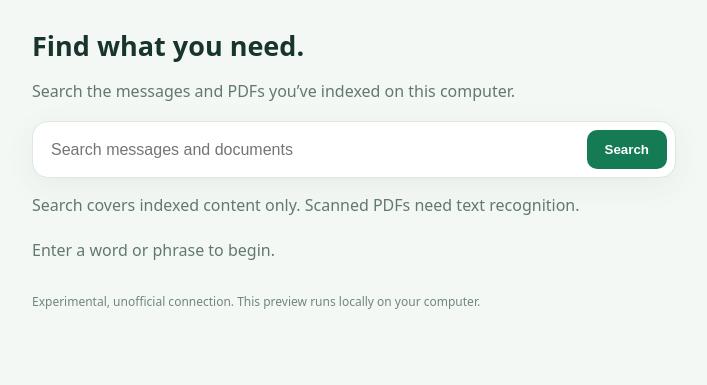
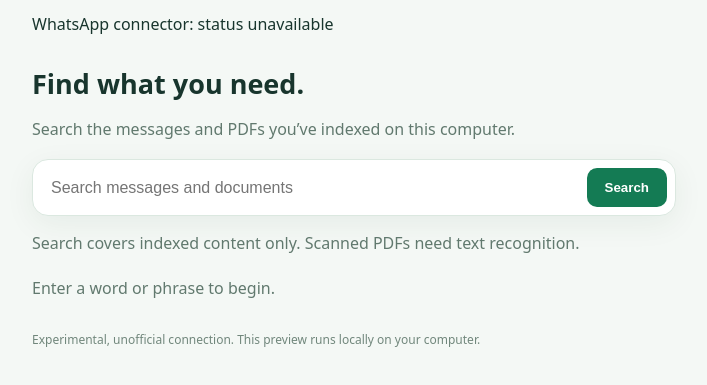
Before and after one commit to Dhananjay2799/whatsapp-search-prototype, a website: page phone.html in a window 1280 px wide. Shown: the part 85-470 px from the top of the page, without its empty margins (286-993 px from the left). Drawn offline with Linux system fonts and the light colour scheme; no server answers.

Commit message:
Show local WhatsApp connector status

```diff
--- a/phone.html
+++ b/phone.html
@@ -1,7 +1,9 @@
 <!doctype html><html lang="en"><head><meta charset="utf-8"><meta name="viewport" content="width=device-width, initial-scale=1"><title>WhatsApp Search</title><style>
 :root{font-family:system-ui,sans-serif;color:#18352d;background:#f4f8f5}*{box-sizing:border-box}body{margin:0}main{max-width:680px;margin:auto;padding:24px 18px}header{display:flex;align-items:center;gap:12px}.icon{background:#147b54;color:white;border-radius:14px;padding:12px;font-weight:bold}h1{font-size:24px;margin:0}header p{margin:3px 0;color:#61796e;font-size:14px}.hero{margin:30px 0 18px}h2{font-size:27px;margin:0 0 8px}.hero p,.hint{color:#61796e;line-height:1.45}form{display:flex;gap:8px;background:white;padding:8px;border:1px solid #dbe8e0;border-radius:16px;box-shadow:0 8px 30px #113b2510}input{min-width:0;flex:1;border:0;outline:0;font-size:16px;padding:10px}button{border:0;border-radius:10px;background:#147b54;color:white;padding:12px 18px;font-weight:700;cursor:pointer}#status{margin:22px 0;color:#61796e}.card{background:white;border:1px solid #e1ebe5;border-radius:16px;padding:18px;margin:12px 0;overflow-wrap:anywhere}.tag{font-size:12px;font-weight:700;color:#147b54;text-transform:uppercase}.card h3{font-size:17px;margin:8px 0}.meta{font-size:13px;color:#61796e}.excerpt{line-height:1.5;white-space:pre-wrap}a{color:#087b50;font-weight:600}footer{font-size:12px;color:#71877c;margin-top:32px}
-</style></head><body><main><header><div class="icon">WS</div><div><h1>WhatsApp Search</h1><p>Personal search prototype</p></div></header><section class="hero"><h2>Find what you need.</h2><p>Search the messages and PDFs you’ve indexed on this computer.</p></section><form id="form"><input id="query" aria-label="Search messages and documents" placeholder="Search messages and documents" maxlength="200" required><button>Search</button></form><p class="hint">Search covers indexed content only. Scanned PDFs need text recognition.</p><div id="status" role="status">Enter a word or phrase to begin.</div><section id="results" aria-label="Search results"></section><footer>Experimental, unofficial connection. This preview runs locally on your computer.</footer></main><script>
+</style></head><body><main><header><div class="icon">WS</div><div><h1>WhatsApp Search</h1><p>Personal search prototype</p></div></header><p id="connection" role="status">Checking connector status…</p><section class="hero"><h2>Find what you need.</h2><p>Search the messages and PDFs you’ve indexed on this computer.</p></section><form id="form"><input id="query" aria-label="Search messages and documents" placeholder="Search messages and documents" maxlength="200" required><button>Search</button></form><p class="hint">Search covers indexed content only. Scanned PDFs need text recognition.</p><div id="status" role="status">Enter a word or phrase to begin.</div><section id="results" aria-label="Search results"></section><footer>Experimental, unofficial connection. This preview runs locally on your computer.</footer></main><script>
 const form=document.querySelector('#form'), input=document.querySelector('#query'), status=document.querySelector('#status'), results=document.querySelector('#results');
+async function refreshConnection(){try{const r=await fetch('/api/status');const data=await r.json();const labels={connected:'WhatsApp connector: connected',connecting:'WhatsApp connector: connecting',disconnected:'WhatsApp connector: disconnected',offline:'WhatsApp connector: not running or status unavailable'};document.querySelector('#connection').textContent=labels[data.state]||labels.offline}catch{document.querySelector('#connection').textContent='WhatsApp connector: status unavailable'}}
+refreshConnection();setInterval(refreshConnection,10000);
 function el(tag,text,cls){const n=document.createElement(tag);n.textContent=text;if(cls)n.className=cls;return n}
 form.addEventListener('submit',async e=>{e.preventDefault();results.replaceChildren();status.textContent='Searching…';try{const response=await fetch('/api/search?q='+encodeURIComponent(input.value.trim()));const data=await response.json();if(!response.ok)throw Error(data.error||'Search failed');status.textContent=data.results.length?`${data.results.length} result${data.results.length===1?'':'s'}`:'No matches found.';for(const r of data.results){const card=el('article','','card');card.append(el('span',r.type,'tag'),el('h3',r.type==='Message'?'Message':r.filename),el('div',`Chat: ${r.chatId} · ${r.timestamp?new Date(r.timestamp*1000).toLocaleString():'Date unknown'}`,'meta'),el('p',r.excerpt,'excerpt'));if(r.pdf){const a=el('a','Open PDF');a.href='/pdf/'+encodeURIComponent(r.pdf);a.target='_blank';a.rel='noopener';card.append(a)}results.append(card)}}catch(error){status.textContent=error.message}});
 </script></body></html>
```
